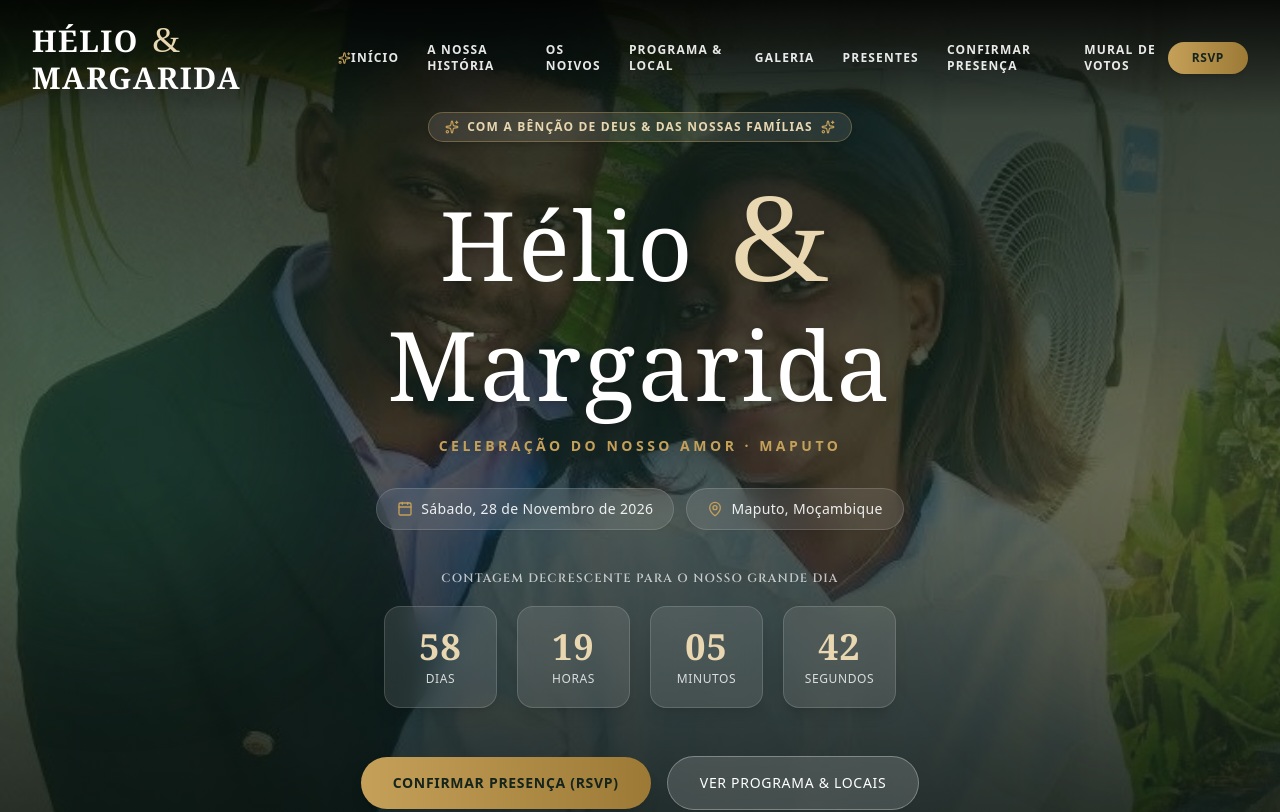
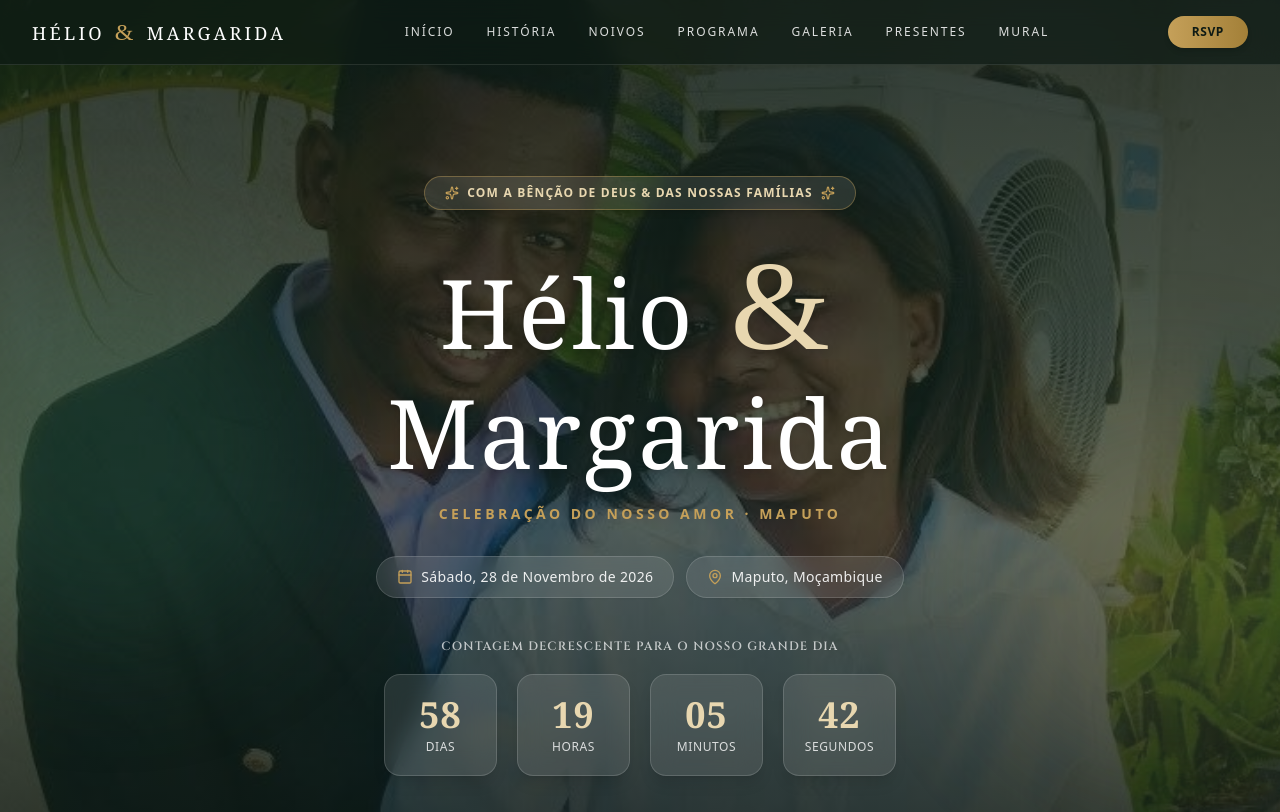
Before and after one commit to mutxado/helio-e-margarida, a React (Vite) app: page / in a window 1280 px wide. Shown: the top 812 px of the page. Built offline with nearby package versions, Linux system fonts and the light colour scheme; the HTML template or start-up script is replaced by a standard one; a web font is replaced by a local one.

Commit message:
Refactor and streamline Navbar: single-line brand, concise single-line links, refined emerald-glass theme, increased Hero clearance

```diff
--- a/src/components/Hero.jsx
+++ b/src/components/Hero.jsx
@@ -35,7 +35,7 @@ export function Hero() {
   }, []);
 
   return (
-    <section id="hero" className="relative min-h-screen flex items-center justify-center pt-28 pb-16 px-4 overflow-hidden">
+    <section id="hero" className="relative min-h-screen flex items-center justify-center pt-36 sm:pt-44 pb-20 px-4 overflow-hidden">
 
       {/* Background with Optimized Framing so faces are visible */}
       <div
@@ -53,7 +53,7 @@ export function Hero() {
       <div className="relative z-10 max-w-4xl mx-auto text-center text-white">
 
         {/* Floating Blessing Pill */}
-        <div className="inline-flex items-center gap-2 px-4 py-1.5 rounded-full bg-white/10 backdrop-blur-md border border-[#C5A059]/40 text-[#E8D7B0] text-xs uppercase tracking-widest font-semibold mb-8 shadow-md animate-fadeIn">
+        <div className="inline-flex items-center gap-2 px-5 py-2 rounded-full bg-white/10 backdrop-blur-md border border-[#C5A059]/40 text-[#E8D7B0] text-xs uppercase tracking-widest font-semibold mb-8 shadow-md animate-fadeIn">
           <Sparkles className="w-3.5 h-3.5 text-[#C5A059]" />
           <span>Com a Bênção de Deus & das Nossas Famílias</span>
           <Sparkles className="w-3.5 h-3.5 text-[#C5A059]" />
--- a/src/components/Navbar.jsx
+++ b/src/components/Navbar.jsx
@@ -7,7 +7,7 @@ export function Navbar() {
 
   useEffect(() => {
     const handleScroll = () => {
-      setScrolled(window.scrollY > 40);
+      setScrolled(window.scrollY > 30);
     };
     window.addEventListener('scroll', handleScroll);
     return () => window.removeEventListener('scroll', handleScroll);
@@ -15,44 +15,36 @@ export function Navbar() {
 
   const navLinks = [
     { name: 'Início', href: '#hero' },
-    { name: 'A Nossa História', href: '#story' },
-    { name: 'Os Noivos', href: '#couple' },
-    { name: 'Programa & Local', href: '#schedule' },
+    { name: 'História', href: '#story' },
+    { name: 'Noivos', href: '#couple' },
+    { name: 'Programa', href: '#schedule' },
     { name: 'Galeria', href: '#gallery' },
     { name: 'Presentes', href: '#gifts' },
-    { name: 'Confirmar Presença', href: '#rsvp' },
-    { name: 'Mural de Votos', href: '#messages' },
+    { name: 'Mural', href: '#messages' },
   ];
 
   return (
     <header className={`fixed top-0 left-0 right-0 z-50 transition-all duration-300 ${
       scrolled
-        ? 'bg-[#F7F9F6]/95 backdrop-blur-md shadow-md py-3 border-b border-[#2D6A4F]/15'
-        : 'bg-gradient-to-b from-black/80 via-black/40 to-transparent py-5'
+        ? 'bg-[#0E1A14]/95 backdrop-blur-md shadow-lg py-3.5 border-b border-[#C5A059]/20'
+        : 'bg-[#0E1A14]/70 backdrop-blur-md py-4 border-b border-white/10'
     }`}>
-      <div className="max-w-7xl mx-auto px-4 sm:px-6 lg:px-8 flex items-center justify-between">
+      <div className="max-w-7xl mx-auto px-4 sm:px-6 lg:px-8 flex items-center justify-between gap-4">
 
-        {/* Monogram Brand */}
-        <a href="#hero" className="flex items-center gap-2 group">
-          <span className={`font-serif text-2xl sm:text-3xl font-semibold tracking-wider transition-colors ${
-            scrolled ? 'text-[#1B4332] group-hover:text-[#2D6A4F]' : 'text-white group-hover:text-[#E8D7B0]'
-          }`}>
-            HÉLIO <span className="font-script text-3xl sm:text-4xl text-[#E8D7B0] px-1 font-normal">&</span> MARGARIDA
+        {/* Monogram Brand - Single Clean Line */}
+        <a href="#hero" className="flex items-center gap-2 group shrink-0">
+          <span className="font-serif text-base sm:text-lg tracking-[0.18em] uppercase font-medium text-white transition-colors group-hover:text-[#E8D7B0] whitespace-nowrap">
+            Hélio <span className="font-script text-2xl text-[#C5A059] px-0.5 font-normal">&</span> Margarida
           </span>
-          <Sparkles className="w-4 h-4 text-[#C5A059] animate-pulse hidden sm:inline-block" />
         </a>
 
         {/* Desktop Navigation Links */}
-        <nav className="hidden lg:flex items-center space-x-7 text-xs uppercase tracking-widest font-semibold">
+        <nav className="hidden lg:flex items-center space-x-6 xl:space-x-8 text-xs uppercase tracking-[0.16em] font-medium">
           {navLinks.map((link) => (
             <a
               key={link.name}
               href={link.href}
-              className={`transition-colors relative py-1 after:content-[''] after:absolute after:bottom-0 after:left-0 after:w-0 after:h-[2px] hover:after:w-full after:transition-all ${
-                scrolled
-                  ? 'text-[#1A2820] hover:text-[#2D6A4F] after:bg-[#2D6A4F]'
-                  : 'text-white/90 hover:text-[#E8D7B0] after:bg-[#E8D7B0]'
-              }`}
+              className="text-white/85 hover:text-[#E8D7B0] transition-colors relative py-1 whitespace-nowrap after:content-[''] after:absolute after:bottom-0 after:left-0 after:w-0 after:h-[1.5px] hover:after:w-full after:bg-[#C5A059] after:transition-all"
             >
               {link.name}
             </a>
@@ -60,14 +52,10 @@ export function Navbar() {
         </nav>
 
         {/* Action Button */}
-        <div className="flex items-center gap-3">
+        <div className="flex items-center gap-3 shrink-0">
           <a
             href="#rsvp"
-            className={`hidden sm:inline-flex items-center gap-1.5 px-6 py-2 rounded-full text-xs uppercase tracking-wider font-bold shadow-md transition-all ${
-              scrolled
-                ? 'bg-[#1B4332] hover:bg-[#2D6A4F] text-white'
-                : 'bg-gradient-to-r from-[#C5A059] to-[#9C7A35] hover:from-[#D4AF37] hover:to-[#B38F46] text-[#15241C]'
-            }`}
+            className="hidden sm:inline-flex items-center justify-center px-6 py-2 rounded-full text-xs uppercase tracking-wider font-bold shadow-md transition-all bg-gradient-to-r from-[#C5A059] to-[#A38038] hover:from-[#D4AF37] hover:to-[#B8934A] text-[#0E1A14] hover:shadow-lg"
           >
             RSVP
           </a>
@@ -75,30 +63,35 @@ export function Navbar() {
           {/* Mobile Hamburger Toggle */}
           <button
             onClick={() => setMobileMenuOpen(!mobileMenuOpen)}
-            className={`lg:hidden p-2 rounded-xl focus:outline-hidden transition-colors ${
-              scrolled ? 'text-[#1B4332] hover:bg-[#2D6A4F]/10' : 'text-white hover:bg-white/20'
-            }`}
-            aria-label="Abrir Menu"
+            className="lg:hidden p-2 rounded-xl text-white hover:bg-white/10 transition-colors focus:outline-hidden"
+            aria-label="Menu"
           >
-            {mobileMenuOpen ? <X className="w-6 h-6" /> : <Menu className="w-6 h-6" />}
+            {mobileMenuOpen ? <X className="w-6 h-6" /> : <Menu className="w-6 h-6 text-[#E8D7B0]" />}
           </button>
         </div>
       </div>
 
       {/* Mobile Menu Drawer */}
       {mobileMenuOpen && (
-        <div className="lg:hidden bg-[#F7F9F6] border-b border-[#2D6A4F]/20 shadow-xl px-6 py-6 transition-all animate-fadeIn">
-          <nav className="flex flex-col space-y-4">
+        <div className="lg:hidden bg-[#0E1A14]/98 backdrop-blur-xl border-b border-[#C5A059]/20 shadow-2xl px-6 py-6 transition-all animate-fadeIn">
+          <nav className="flex flex-col space-y-3">
             {navLinks.map((link) => (
               <a
                 key={link.name}
                 href={link.href}
                 onClick={() => setMobileMenuOpen(false)}
-                className="text-sm uppercase tracking-wider font-bold text-[#1B4332] hover:text-[#2D6A4F] py-2 border-b border-[#2D6A4F]/10"
+                className="text-xs uppercase tracking-[0.18em] font-semibold text-white/90 hover:text-[#E8D7B0] py-2.5 border-b border-white/5 transition-colors"
               >
                 {link.name}
               </a>
             ))}
+            <a
+              href="#rsvp"
+              onClick={() => setMobileMenuOpen(false)}
+              className="mt-3 block text-center py-3 rounded-full bg-gradient-to-r from-[#C5A059] to-[#A38038] text-[#0E1A14] font-bold text-xs uppercase tracking-wider shadow-md"
+            >
+              Confirmar Presença (RSVP)
+            </a>
           </nav>
         </div>
       )}
```
Also changed, not shown: 5 other files (tests, documents, lock files or other folders).
